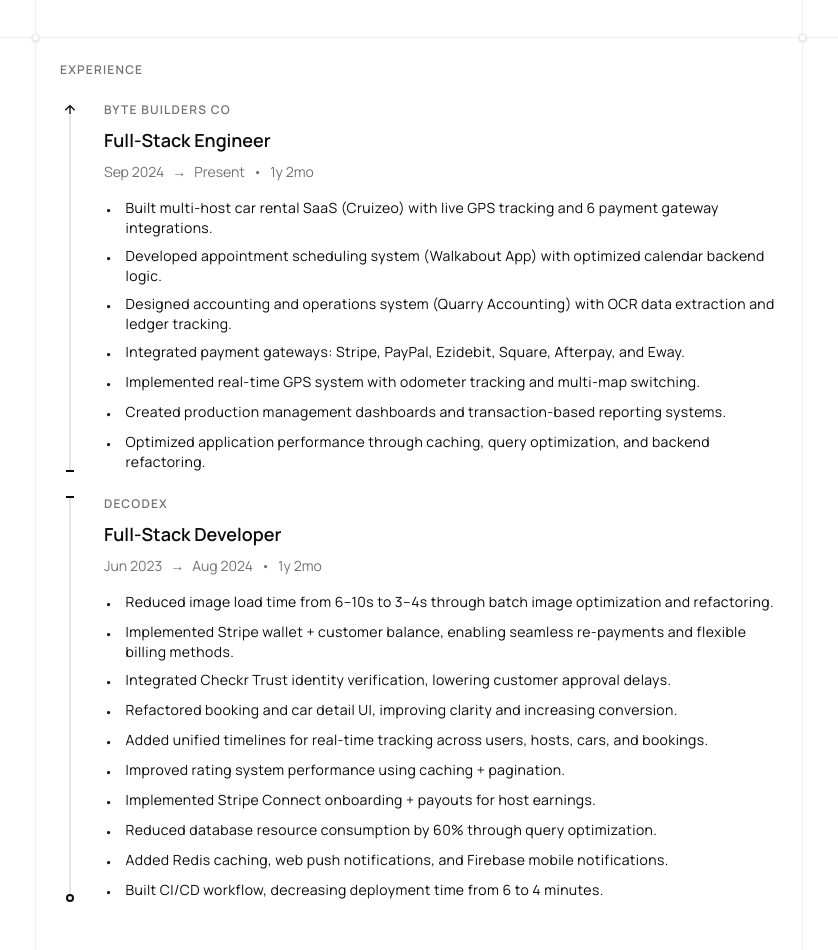
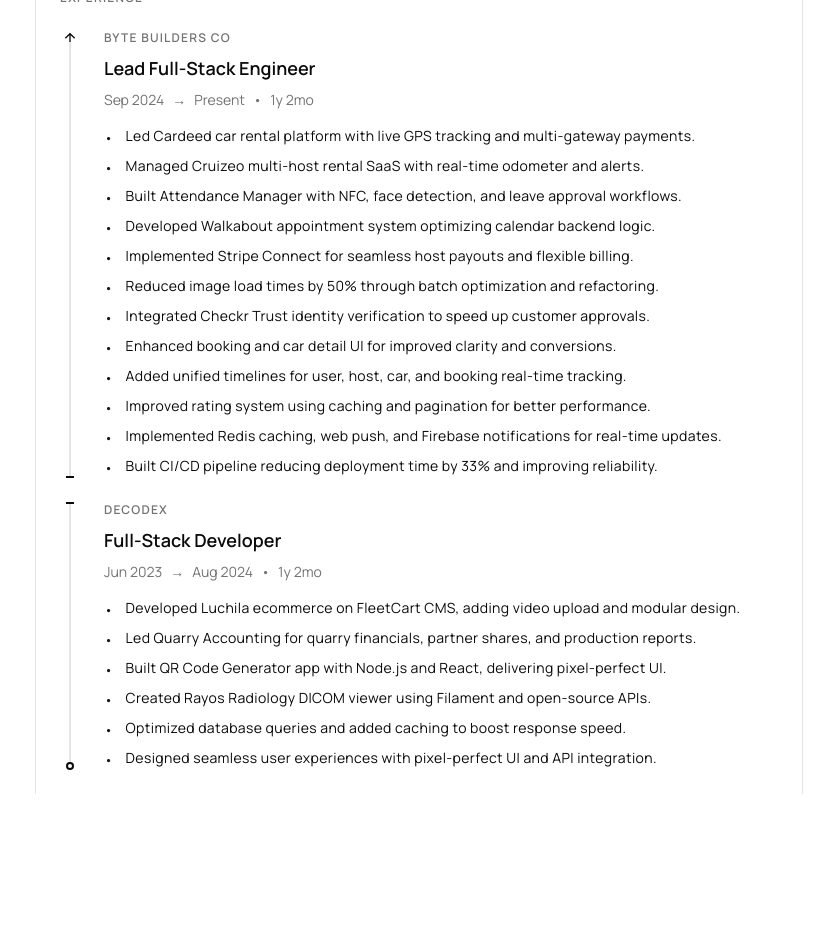
Before and after one commit to Manavsaliya/portfolio, a Next.js app: page / in a window 1280 px wide. Shown: the part 840-1790 px from the top of the page, without its empty margins (221-1059 px from the left). After the commit the page ends 1634 px from the top, so only its background shows below. Built offline with nearby package versions, Linux system fonts and the light colour scheme.

Commit message:
Change experience description and add some more projects

```diff
--- a/app/globals.css
+++ b/app/globals.css
@@ -11,7 +11,7 @@
   --muted: oklch(0.97 0 0);
   --muted-foreground: oklch(0.556 0 0);
   --border: oklch(0.922 0 0);
-  --border-lighter: oklch(95.213% 0.00011 271.152);
+  --border-lighter: oklch(92.191% 0.0001 271.152);
   --ring: oklch(0.708 0 0);
 }
 
@@ -23,7 +23,7 @@
   --muted: oklch(0.269 0 0);
   --muted-foreground: oklch(0.708 0 0);
   --border: oklch(0.269 0 0);
-  --border-lighter: oklch(19.574% 0.00002 271.152);
+  --border-lighter: oklch(20.904% 0.00002 271.152);
   --ring: oklch(0.439 0 0);
 }
 
--- a/components/section.tsx
+++ b/components/section.tsx
@@ -35,7 +35,7 @@ export default function Section({
             {title}
           </h2>
         )}
-        <div className={clsx(className, "py-6")}>{children}</div>
+        <div className={clsx(className, "pt-6")}>{children}</div>
       </div>
     </section>
   );
--- a/constants/experience.ts
+++ b/constants/experience.ts
@@ -9,17 +9,22 @@ export interface Experience {
 export const EXPERIENCE: Experience[] = [
   {
     company: "Byte Builders Co",
-    title: "Full-Stack Engineer",
+    title: "Lead Full-Stack Engineer",
     start_period: "2024-09-01",
     end_period: "current",
     bullets: [
-      "Built multi-host car rental SaaS (Cruizeo) with live GPS tracking and 6 payment gateway integrations.",
-      "Developed appointment scheduling system (Walkabout App) with optimized calendar backend logic.",
-      "Designed accounting and operations system (Quarry Accounting) with OCR data extraction and ledger tracking.",
-      "Integrated payment gateways: Stripe, PayPal, Ezidebit, Square, Afterpay, and Eway.",
-      "Implemented real-time GPS system with odometer tracking and multi-map switching.",
-      "Created production management dashboards and transaction-based reporting systems.",
-      "Optimized application performance through caching, query optimization, and backend refactoring.",
+      "Led Cardeed car rental platform with live GPS tracking and multi-gateway payments.",
+      "Managed Cruizeo multi-host rental SaaS with real-time odometer and alerts.",
+      "Built Attendance Manager with NFC, face detection, and leave approval workflows.",
+      "Developed Walkabout appointment system optimizing calendar backend logic.",
+      "Implemented Stripe Connect for seamless host payouts and flexible billing.",
+      "Reduced image load times by 50% through batch optimization and refactoring.",
+      "Integrated Checkr Trust identity verification to speed up customer approvals.",
+      "Enhanced booking and car detail UI for improved clarity and conversions.",
+      "Added unified timelines for user, host, car, and booking real-time tracking.",
+      "Improved rating system using caching and pagination for better performance.",
+      "Implemented Redis caching, web push, and Firebase notifications for real-time updates.",
+      "Built CI/CD pipeline reducing deployment time by 33% and improving reliability.",
     ],
   },
   {
@@ -28,16 +33,12 @@ export const EXPERIENCE: Experience[] = [
     start_period: "2023-06-01",
     end_period: "2024-08-28",
     bullets: [
-      "Reduced image load time from 6–10s to 3–4s through batch image optimization and refactoring.",
-      "Implemented Stripe wallet + customer balance, enabling seamless re-payments and flexible billing methods.",
-      "Integrated Checkr Trust identity verification, lowering customer approval delays.",
-      "Refactored booking and car detail UI, improving clarity and increasing conversion.",
-      "Added unified timelines for real-time tracking across users, hosts, cars, and bookings.",
-      "Improved rating system performance using caching + pagination.",
-      "Implemented Stripe Connect onboarding + payouts for host earnings.",
-      "Reduced database resource consumption by 60% through query optimization.",
-      "Added Redis caching, web push notifications, and Firebase mobile notifications.",
-      "Built CI/CD workflow, decreasing deployment time from 6 to 4 minutes.",
+      "Developed Luchila ecommerce on FleetCart CMS, adding video upload and modular design.",
+      "Led Quarry Accounting for quarry financials, partner shares, and production reports.",
+      "Built QR Code Generator app with Node.js and React, delivering pixel-perfect UI.",
+      "Created Rayos Radiology DICOM viewer using Filament and open-source APIs.",
+      "Optimized database queries and added caching to boost response speed.",
+      "Designed seamless user experiences with pixel-perfect UI and API integration.",
     ],
   },
 ];
--- a/constants/projects.ts
+++ b/constants/projects.ts
@@ -49,13 +49,45 @@ export const PROJECTS: Project[] = [
   },
   {
     name: "Quarry Accounting System",
-    isLast: true,
     oneLiner: "Accounting and operations management system for stone quarries.",
     bullets: [
       "Developed income, expense, sales, and purchase modules with full ledger tracking.",
       "Added partner and shareholder balance management.",
       "Integrated OCR to extract truck number plates and weight-machine data.",
       "Created production management dashboards and transaction-based reporting.",
+    ],
+  },
+  {
+    name: "Luchila",
+    oneLiner: "Ecommerce sarees selling platform built using FleetCart CMS.",
+    // technologies: ["FleetCart CMS", "Laravel", "PHP", "JavaScript"],
+    bullets: [
+      "End-to-end video upload feature for rich product content.",
+      "Modular architecture improving maintainability and scalability.",
+      "Enhanced understanding of CMS workflows and extension.",
+    ],
+  },
+  {
+    name: "Attendance Manager",
+    oneLiner: "Staff attendance system with NFC card and face detection.",
+    // technologies: ["React", "Node.js", "Face Detection Package", "NFC", "JavaScript"],
+    link: "https://attendance.bytebuilders.co.in",
+    bullets: [
+      "Attendance tracking using NFC cards and face detection.",
+      "Leave management with admin approval and paid leave tracking.",
+      "Calculates average working hours, half-day and full-day attendance.",
+    ],
+  },
+  {
+    name: "Rayos Radiology",
+    oneLiner: "Doctors’ DICOM viewer website built with Laravel Filament.",
+    // technologies: ["Laravel", "Filament", "DICOM Viewer API", "PHP", "JavaScript"],
+    isLast: true,
+    link: "https://rayosradiology.com",
+    bullets: [
+      "Integrated open-source DICOM viewer API hosted on a remote server.",
+      "Interactive interface for doctors to view and analyze medical scans.",
+      "Appointment management for doctors and patients.",
     ],
   },
 ];
--- a/constants/skills.ts
+++ b/constants/skills.ts
@@ -1,14 +1,14 @@
 export const SKILLS = [
+  "Laravel",
+  "PHP",
   "TypeScript",
-  "PHP",
-  "Laravel",
   "React",
   "Next.js",
   "Node.js",
   "Inertia.js",
   "MySQL",
+  "MongoDB",
   "PostgreSQL",
-  "JavaScript",
   "Filament",
   "Redis",
   "Firebase",
```
